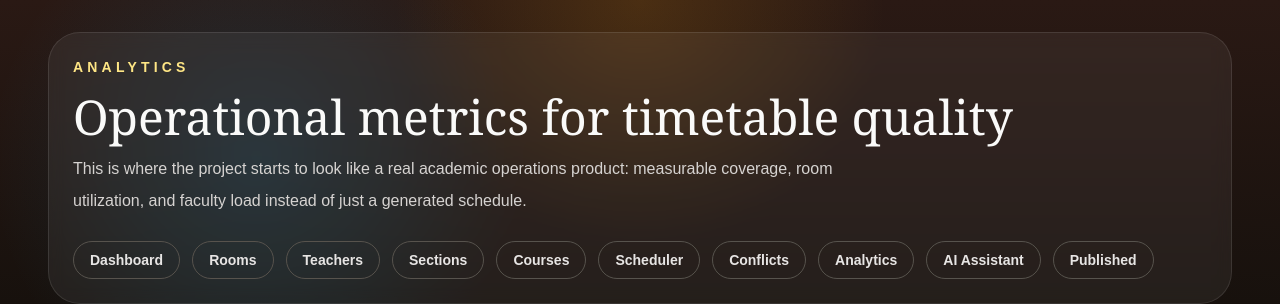
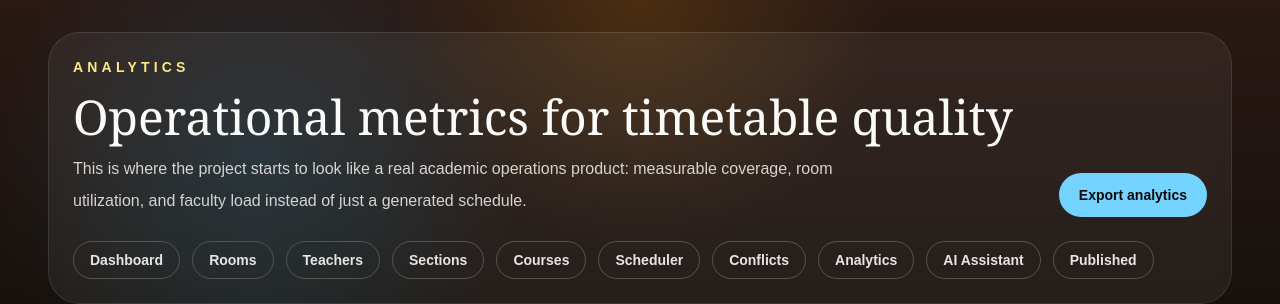
Before and after one commit to GitSid-glitch/Classroom_Scheduler, a Next.js app in the folder apps/web/: page /analytics in a window 1280 px wide. Shown: the top 304 px of the page. Built offline with nearby package versions, Linux system fonts and the light colour scheme; no server answers.

Commit message:
feat(reports): add analytics and schedule export actions

```diff
--- a/apps/web/src/app/analytics/page.tsx
+++ b/apps/web/src/app/analytics/page.tsx
@@ -1,3 +1,4 @@
+import { ExportAnalyticsButton } from "@/components/analytics/export-analytics-button";
 import { AppShell } from "@/components/layout/app-shell";
 import { SchedulerApiClient } from "@/lib/api/scheduler-api-client";
 
@@ -35,6 +36,7 @@ export default async function AnalyticsPage() {
       eyebrow="Analytics"
       title="Operational metrics for timetable quality"
       description="This is where the project starts to look like a real academic operations product: measurable coverage, room utilization, and faculty load instead of just a generated schedule."
+      actions={<ExportAnalyticsButton analytics={analytics} />}
     >
       <section className="grid gap-4 md:grid-cols-2 xl:grid-cols-4">
         <article className="rounded-[1.5rem] border border-white/10 bg-white/6 p-5 backdrop-blur">
--- /dev/null
+++ b/apps/web/src/components/analytics/export-analytics-button.tsx
@@ -0,0 +1,47 @@
+"use client";
+
+interface ExportAnalyticsButtonProps {
+  analytics: {
+    room_utilization: Array<{
+      room_id: number;
+      room_name: string;
+      scheduled_minutes: number;
+      utilization_score: number;
+    }>;
+    teacher_load: Array<{
+      teacher: string;
+      scheduled_sessions: number;
+      scheduled_minutes: number;
+    }>;
+    quality: {
+      coverage_ratio: number;
+      value_capture_ratio: number;
+      scheduled_count: number;
+      unscheduled_count: number;
+    };
+  };
+}
+
+export function ExportAnalyticsButton({ analytics }: ExportAnalyticsButtonProps) {
+  function handleExport() {
+    const blob = new Blob([JSON.stringify(analytics, null, 2)], {
+      type: "application/json",
+    });
+    const url = URL.createObjectURL(blob);
+    const anchor = document.createElement("a");
+    anchor.href = url;
+    anchor.download = "analytics-snapshot.json";
+    anchor.click();
+    URL.revokeObjectURL(url);
+  }
+
+  return (
+    <button
+      type="button"
+      onClick={handleExport}
+      className="rounded-full bg-sky-300 px-5 py-3 text-sm font-semibold text-stone-950 transition hover:bg-sky-200"
+    >
+      Export analytics
+    </button>
+  );
+}
--- a/apps/web/src/components/scheduler/schedule-release-manager.tsx
+++ b/apps/web/src/components/scheduler/schedule-release-manager.tsx
@@ -99,6 +99,14 @@ export function ScheduleReleaseManager({
               >
                 {schedule.status === "PUBLISHED" ? "Unpublish" : "Publish"}
               </button>
+              <a
+                href={apiClient.getScheduleExportUrl(schedule.id)}
+                target="_blank"
+                rel="noreferrer"
+                className="rounded-full border border-stone-500 px-5 py-3 text-sm font-semibold text-stone-100 transition hover:border-stone-300 hover:bg-white/5"
+              >
+                Export CSV
+              </a>
             </div>
           </article>
         ))}
```
